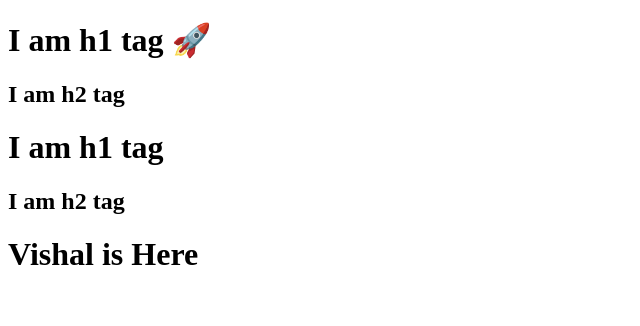
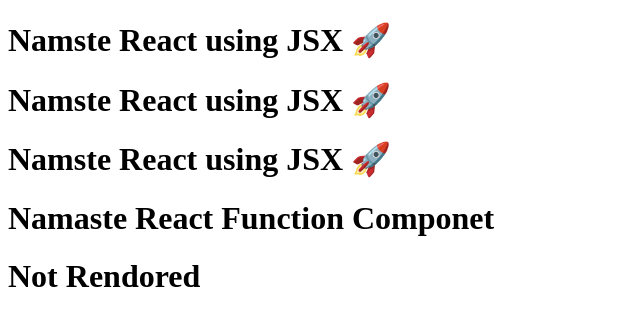
Before and after one commit to vishalmali06/namaste-react, a React (Vite) app: page / in a window 1280 px wide. Shown: the top 326 px of the page, without its empty margins (0-640 px from the left). Built offline with nearby package versions, Linux system fonts and the light colour scheme.

Commit message:
episode-03

```diff
--- a/App.js
+++ b/App.js
@@ -1,15 +1,18 @@
 import React from 'react';
 import ReactDOM from 'react-dom/client';
 
-const parent = React.createElement("div", { id: "parent" }, [
-    React.createElement("div", { id: "children" }, [
-        React.createElement("h1", {}, "I am h1 tag 🚀"),
-        React.createElement("h2", {}, "I am h2 tag")]),
-    React.createElement("div", { id: "children2" }, [
-        React.createElement("h1", {}, "I am h1 tag"),
-        React.createElement("h2", {}, "I am h2 tag")])
-]
-);
-console.log(parent);
+const Title = () =>
+    <h1 className="head" tabIndex="5">Namste React using JSX 🚀</h1>
+
+const HeadingComponet = () => (
+    <div id="container">
+        {Title()}
+        <Title />
+        <Title></Title>
+        <h1 className="heading">Namaste React Function Componet</h1>
+    </div>
+)
+
 const root = ReactDOM.createRoot(document.getElementById("root"));
-root.render(parent);
+
+root.render(<HeadingComponet />);
--- a/index.html
+++ b/index.html
@@ -8,7 +8,7 @@
   </head>
   <body>
     <div id="root"></div>
-    <h1>Vishal is Here</h1>
+    <h1>Not Rendored</h1>
     <script type="module" src="App.js"></script>
   </body>
 </html>
--- a/package.json
+++ b/package.json
@@ -3,6 +3,8 @@
   "version": "1.0.0",
   "description": "This is namaste React by Vishal Mali",
   "scripts": {
+    "start": "parcel index.html",
+    "build": "parcel build index.html",
     "test": "jest"
   },
   "repository": {
@@ -24,7 +26,7 @@
     "react": "^18.3.1",
     "react-dom": "^18.3.1"
   },
-  "browserslist":[
+  "browserslist": [
     "last 2 version"
   ]
 }
```
